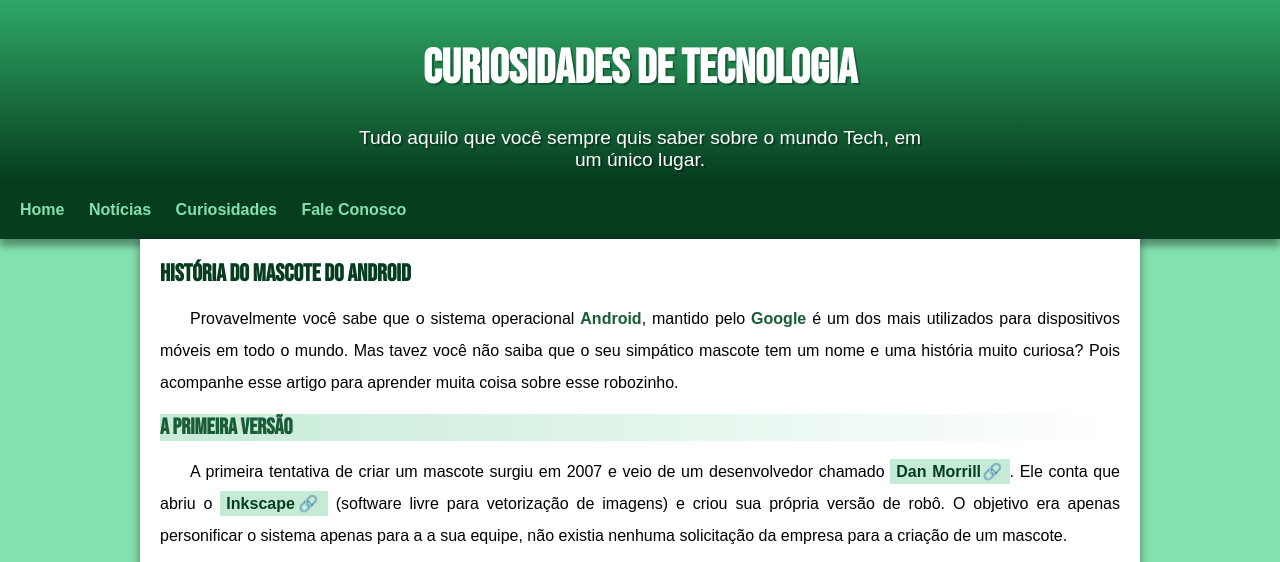
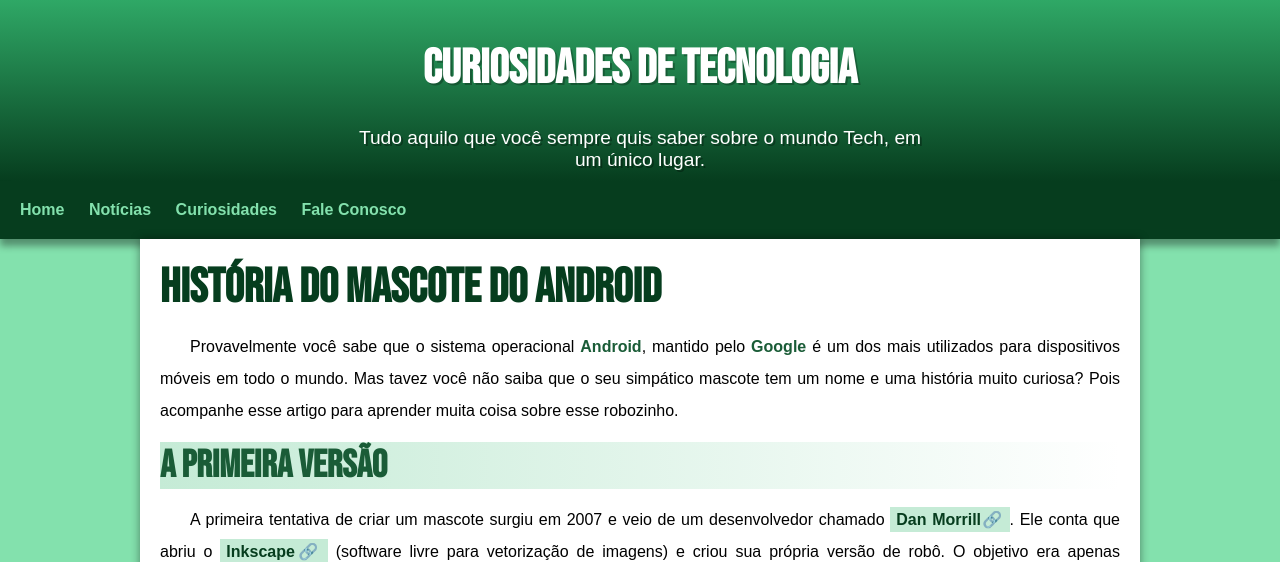
Before and after one commit to CauaHm/projeto-android, a plain HTML site: page index.html in a window 1280 px wide. Shown: the top 562 px of the page. Drawn offline with Linux system fonts and the light colour scheme.

Commit message:
Update style.css

```diff
--- a/estilo/style.css
+++ b/estilo/style.css
@@ -96,6 +96,7 @@ main {
 }
 
 main h1 {
+    font-size: 3em;
     color: var(--cor5);
     font-family: var(--fonte-destaque);
 }
@@ -103,7 +104,7 @@ main h1 {
 main h2 {
     font-family: var(--fonte-destaque);
     color: var(--cor4);
-    font-size: 1.4em;
+    font-size: 2.4em;
     background-image: linear-gradient(to right, var(--cor0), transparent);
 }
 
```
